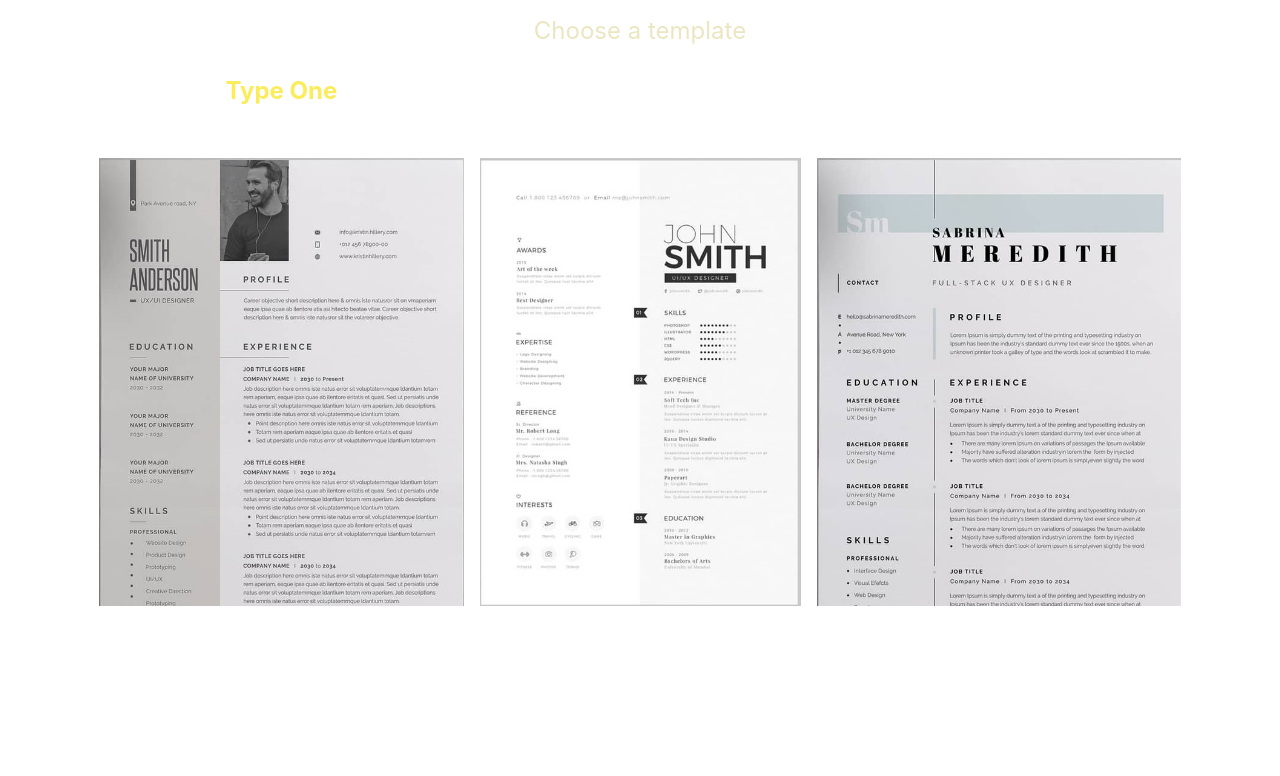
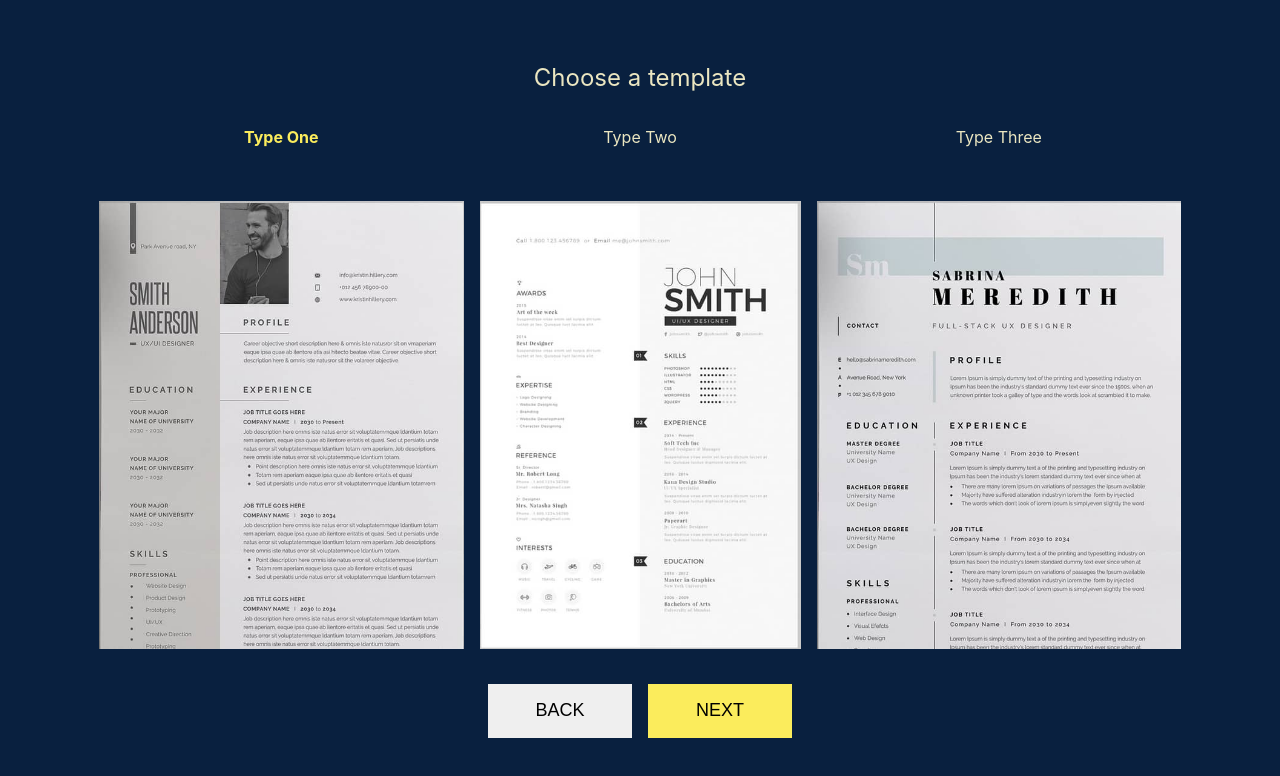
Before and after one commit to a-adeleye/cv-maker, a React (Create React App) app: page /templates in a window 1280 px wide. Shown: the top 776 px of the page. Built offline with nearby package versions, Linux system fonts and the light colour scheme.

Commit message:
add education logic changed

```diff
--- a/src/components/Education.js
+++ b/src/components/Education.js
@@ -3,33 +3,56 @@ import FormNavigation from "./FormNavigation";
 import { nanoid } from "nanoid";
 
 export default function Education() {
-  const [education, setEducation] = React.useState([
-    {
+  const [education, setEducation] = React.useState([]);
+
+  const [formData, setFormData] = React.useState({
     id: nanoid(),
-      school: "",
+    institution: "",
     course: "",
     yearFrom: "",
     yearTo: "",
     cs: false,
-    },
-  ]);
+  });
 
   function deleteEducation(e) {
-    setEducation((prevEdu) =>
-    prevEdu.filter((edu) => edu.id !== e.target.id));
+    setEducation((prevEdu) => prevEdu.filter((edu) => edu.id !== e.target.id));
   }
 
+  console.log(formData);
   console.log(education);
 
-  const educationInputs = education.map((item) => (
-    <div key={item.id} className="educationInputs">
+  function handleChange(e) {
+    const { value, type, name } = e.target;
+    setFormData((prevData) => {
+      return {
+        ...prevData,
+        [name]: type === "checkbox" ? "still schooling" : value,
+      };
+    });
+  }
+
+  function addEducation() {
+    setEducation((prevEdu) => [...prevEdu, formData]);
+    reset();
+  }
+
+  function reset() {
+    setFormData((prevData) => {
+      return {...prevData, institution: "", course: "", yearFrom: "", yearTo: "", cs: false };
+    });
+  }
+
+  return (
+    <div className="education">
+      <fieldset className="educationInputs">
+        <legend>EDUCATION</legend>
+
         <label>
           Institution
           <input
-          id={item.id}
-          name="school"
+            name="institution"
             type="text"
-          value={item.school}
+            value={formData.institution}
             onChange={handleChange}
             placeholder="Havard"
           ></input>
@@ -37,10 +60,9 @@ export default function Education() {
         <label>
           Course
           <input
-          id={item.id}
             name="course"
             type="text"
-          value={item.course}
+            value={formData.course}
             onChange={handleChange}
             placeholder="Computer Engineering"
           ></input>
@@ -48,72 +70,31 @@ export default function Education() {
 
         <label>
           From
-        <input
-          id={item.id}
-          name="yearFrom"
-          type="date"
-          onChange={handleChange}
-        ></input>
+          <input name="yearFrom" type="date" value={formData.yearFrom} onChange={handleChange}></input>
         </label>
         <label>
           To
-        <input
-          id={item.id}
-          name="yearTo"
-          type="date"
-          onChange={handleChange}
-        ></input>
-        <span id={item.id} onClick={deleteEducation}>
-          <i className="fas fa-minus"></i> delete education
-        </span>
+          <input name="yearTo" type="date" value={formData.yearTo} onChange={handleChange}></input>
         </label>
         <label>
           I've not graduated
           <input
-          id={item.id}
             name="yearTo"
             type="checkbox"
-          value={item.cs}
+            value={formData.cs}
             onChange={handleChange}
           ></input>
         </label>
-    </div>
-  ));
 
-  function handleChange(e) {
-    const { id, name, value, type } = e.target;
-    setEducation((prevEdu) =>
-      prevEdu.map((edu) =>
-        edu.id === id
-          ? { ...edu, [name]: type === "checkbox" ? "yet to graduate" : value }
-          : edu
-      )
-    );
-  }
-
-  function addEducation() {
-    setEducation((prevEdu) => [
-      ...prevEdu,
-      {
-        id: nanoid(),
-        school: "",
-        course: "",
-        yearFrom: "",
-        yearTo: "",
-      },
-    ]);
-  }
-
-  return (
-    <div className="education">
-      <fieldset>
-        <legend>EDUCATION</legend>
-        {educationInputs}
         <button className="addInputButton" onClick={addEducation}>
           <i className="fas fa-plus"></i> add another education
         </button>
       </fieldset>
-      <FormNavigation back="/resumeform/profile" next="/resumeform/experience" text="NEXT"/>
+      <FormNavigation
+        back="/resumeform/profile"
+        next="/resumeform/experience"
+        text="NEXT"
+      />
     </div>
   );
 }
--- a/src/components/Landing.js
+++ b/src/components/Landing.js
@@ -3,7 +3,7 @@ import { Link } from "react-router-dom"
 export default function Landing() {
     return(
         <section className="landing-page">
-            <p className="landing-page--title">Choose from three template options.</p>
+            <p className="landing-page--title">Need resume design inspiration?</p>
             <p className="landing-page--text">Transform your Resume appearance with Interview-Winning templates fast and easy.</p>
             <Link to="templates" style={{textDecoration: "none"}}> <button className="landing-page--button">CREATE RESUME</button></Link>
         </section>
--- a/src/components/Templates.js
+++ b/src/components/Templates.js
@@ -1,42 +1,57 @@
-import { NavLink } from "react-router-dom"
+import React from "react";
 import typeOne from "../t1.jpg";
 import typeTwo from "../t2.jpg";
 import typeThree from "../t3.jpg";
+import FormNavigation from "./FormNavigation";
 
 export default function Templates() {
-
-  let selectedTemplate = "typeOne";
+  const [template, setTemplate] = React.useState("typeOne");
 
   function setActive(e) {
-    selectedTemplate = e.target.name;
+    const {id, name} = e.target;
+    setTemplate((prevTemplate) => (prevTemplate = id || name));
   }
 
-  const activeStyle = { color: "#fbec5c"};
+  const activeStyle = { color: "#fbec5c", fontWeight: "bold" };
 
   return (
     <section className="templates">
       <p className="templates--title ">Choose a template</p>
       <div className="templates-container">
-        <NavLink to="/resumeform/generaldetails" className='templates-link' name="typeOne" onClick={setActive} style = {selectedTemplate === "typeOne" ? activeStyle: null}>
-          <div className="template">
-            <p className="template--title">Type One</p>
-            <img src={typeOne} alt="" />
-          </div>
-        </NavLink>
-        <NavLink to="/resumeform/generaldetails" className='templates-link' name="typeTwo" onClick={setActive} style = {selectedTemplate === "typeTwo" ? activeStyle: null}>
-          <div className="template">
-            <p className="template--title">Type Two</p>
-            <img src={typeTwo} alt="" />
-          </div>
-        </NavLink>
-        <NavLink to="/resumeform/generaldetails" className='templates-link' name="typeThree" onClick={setActive} style = {selectedTemplate === "typeThree" ? activeStyle: null}>
-          <div className="template">
-            <p className="template--title">Type Three</p>
+        <div
+          className="template"
+          onClick={setActive}
+          style={template === "typeOne" ? activeStyle : null}
+        >
+          <p className={template === "typeOne" ? "active" : "template--title"} id="typeOne">
+            Type One
+          </p>
+          <img name="typeOne" src={typeOne} alt="" />
+        </div>
 
-            <img src={typeThree} alt="" />
-          </div>
-        </NavLink>
+        <div
+          className="template"
+          onClick={setActive}
+          style={template === "typeTwo" ? activeStyle : null}
+        >
+          <p id="typeTwo" className={template === "typeTwo" ? "active" : "template--title"}>
+            Type Two
+          </p>
+          <img name="typeTwo" src={typeTwo} alt="" />
+        </div>
+
+        <div
+          className="template"
+          onClick={setActive}
+          style={template === "typeThree" ? activeStyle : null}
+        >
+          <p id="typeThree" className={template === "typeThree" ? "active" : "template--title"}>
+            Type Three
+          </p>
+          <img name="typeThree" src={typeThree} alt="" />
+        </div>
       </div>
+      <FormNavigation back="/" next="/resumeform/generaldetails" text="NEXT" />
     </section>
   );
 }
--- a/src/styles/App.css
+++ b/src/styles/App.css
@@ -54,6 +54,10 @@ header {
 
 .link {
   text-decoration: none;
+  color: #dee2ec;
+}
+
+.template--title {
   color: #ebe6c1;
 }
 
@@ -78,11 +82,14 @@ header {
 
 .landing-page {
   width: 100%;
+  min-height: 100vh;
   justify-content: space-around;
   color: #ffffff;
   background-size: cover;
   padding: 5em;
   gap: 2em;
+  background-color: #0093e9;
+  background-image: linear-gradient(41deg, #09203f 0%, #0093e9 100%);
 }
 
 .landing-page--title {
@@ -109,7 +116,9 @@ header {
 }
 
 .templates {
+  min-height: 100vh;
   padding: 1em;
+  background-color: #09203f;
 }
 
 .templates--title {
@@ -117,11 +126,11 @@ header {
   color: #ebe6c1;
 }
 
-.templates-link {
+.templates-title {
   text-decoration: none;
   color: #ffffff;
   font-weight: bold;
-  font-size: 1.5em;
+  font-size: 1.2em;
 }
 
 .templates-container {
@@ -129,8 +138,9 @@ header {
   padding: 1em;
   display: flex;
   gap: 1em;
+  justify-content: center;
   align-items: center;
-  justify-content: center;
+  cursor: pointer;
 }
 
 .templates-container::-webkit-scrollbar {
@@ -138,7 +148,7 @@ header {
 }
 
 .template {
-  flex-basis: 33%;
+  /* flex-basis: 33%; */
   height: 70vh;
   display: flex;
   flex-direction: column;
@@ -175,13 +185,8 @@ fieldset {
   background-color: #537895;
 }
 
-.general-details fieldset,
-.skills fieldset {
+.general-details fieldset {
   grid-template-columns: 1fr 1fr;
-}
-
-.skills .addInputButton {
-  grid-column: 1 / span 2;
 }
 
 legend {
@@ -208,10 +213,12 @@ input[type="date"] {
   font-size: 1em;
   padding: 0.2em 1em;
   display: block;
+  height: 2.5em;
 }
 
 input[type="date"] {
-  width: 100%;
+  width: 92%;
+  font-family: inherit;
 }
 
 input[type="checkbox"] {
@@ -239,7 +246,7 @@ textarea {
   font-family: inherit;
   max-width: 25em;
   min-width: 18em;
-  height: 10em;
+  height: 12em;
   padding: 0.4em 1em;
 }
 
@@ -268,12 +275,20 @@ textarea {
   color: #537895;
 }
 
+.skills input {
+  width: 100%;
+}
+
 .skills-list li {
   color: #09203f;
 }
 
 .skills-list span {
   color: #b1b1b1;
+}
+
+.skills ul label {
+  margin-left: -1em;
 }
 
 .educationInputs span:active,
```
Lines whose indentation alone changed are shown as unchanged.
